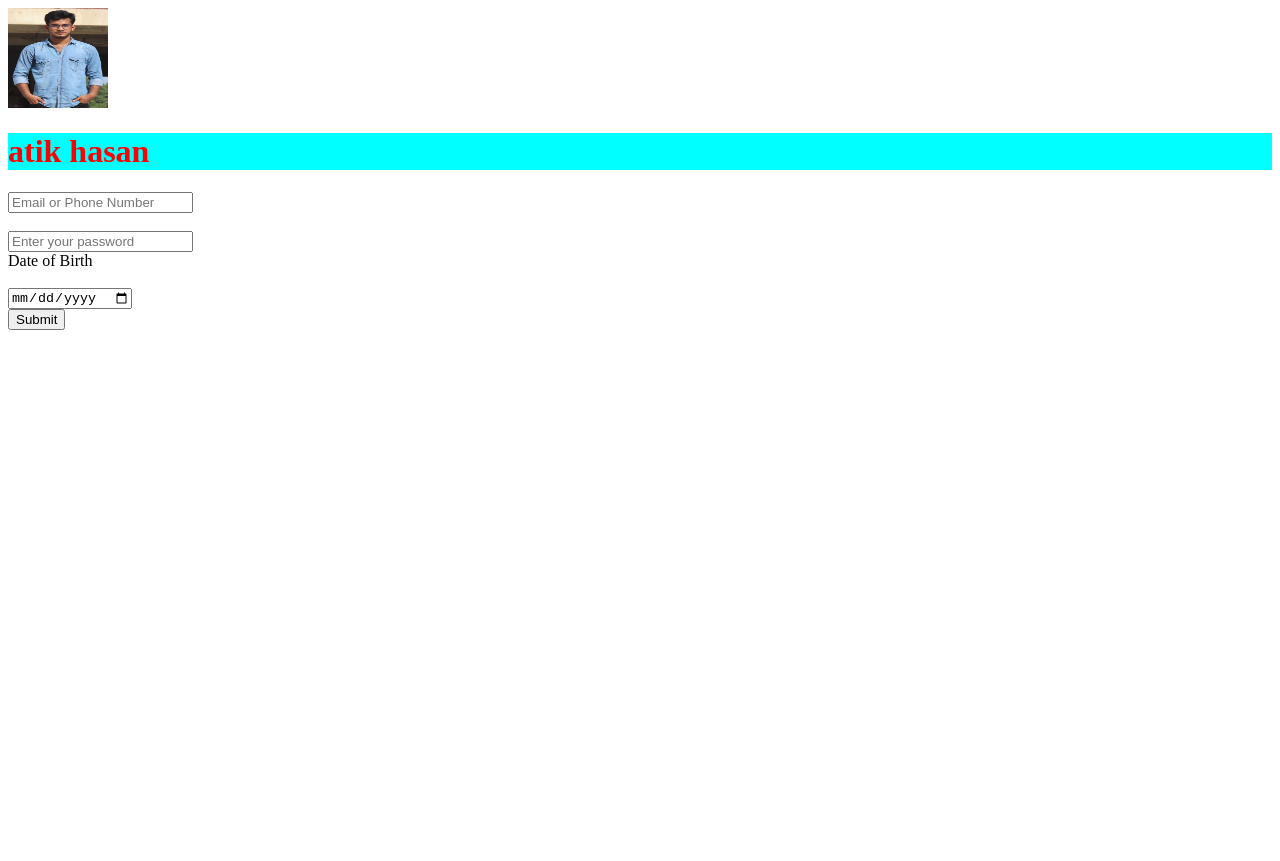
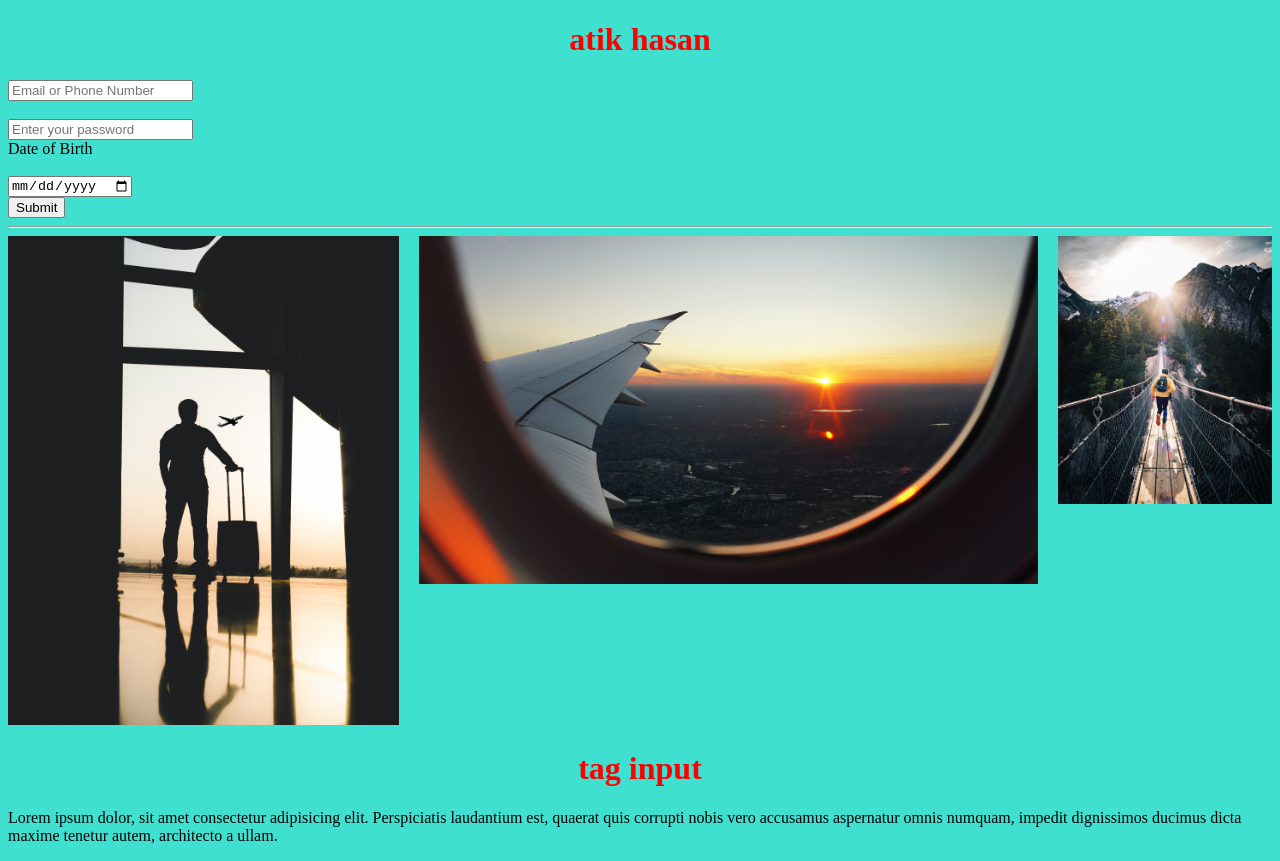
Before and after one commit to atiqur29/my-frist-website, a plain HTML site: page index.html in a window 1280 px wide. Before the commit the page ends 800 px from the top, so only its background shows below. Drawn offline with Linux system fonts and the light colour scheme.

Commit message:
ojotha commit

```diff
--- a/index.html
+++ b/index.html
@@ -10,9 +10,9 @@
 
 <body>
 
-    <img src="Image/atik.JPG" alt="no pic">
+    <!-- <img src="Image/atik.JPG" alt="no pic"> -->
     <h1>atik hasan</h1>
-    <form action="">
+   <form action="">
         <input type="text" placeholder="Email or Phone Number"> <br><br>
         <input type="password" placeholder="Enter your password">
         <br>
@@ -21,6 +21,22 @@
         <br>
         <input type="button" value="Submit">
     </form>
+
+    <hr>
+    <div class="tour-image">
+        <div>
+            <img src="Image/Image-1.jpg" alt="">
+        </div>
+        <div>
+            <img src="Image/Image-2.jpg" alt="">
+        </div>
+        <div>
+            <img src="Image/Image-3.jpg" alt="">
+        </div>
+    </div>
+
+    <h1>tag input</h1>
+    <p>Lorem ipsum dolor, sit amet consectetur adipisicing elit. Perspiciatis laudantium est, quaerat quis corrupti nobis vero accusamus aspernatur omnis numquam, impedit dignissimos ducimus dicta maxime tenetur autem, architecto a ullam.</p>
 </body>
 
 </html>
--- a/style.css
+++ b/style.css
@@ -1,8 +1,23 @@
 h1{
     color: red;
-    background-color: aqua;
+    text-align: center;
 }
-img{
+/* img{
     width: 100px;
     height: 100px;
+} */
+/* .tour-image div{
+    width: 300px;
+} */
+.tour-image img{
+    width: 100%
 }
+.tour-image{
+    display: flex;
+    flex-direction: row;
+    justify-content: space-around;
+    gap: 20px;
+}
+ body{
+    background-color: turquoise;
+}
```
Also changed, not shown: Image/Image-1.jpg (added), Image/Image-2.jpg (added), Image/Image-3.jpg (added).
